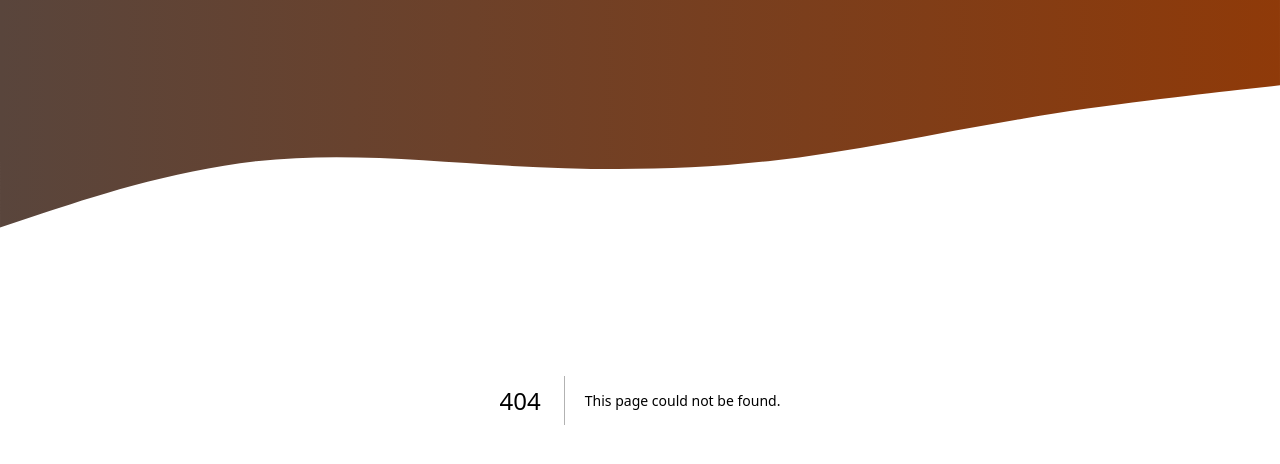
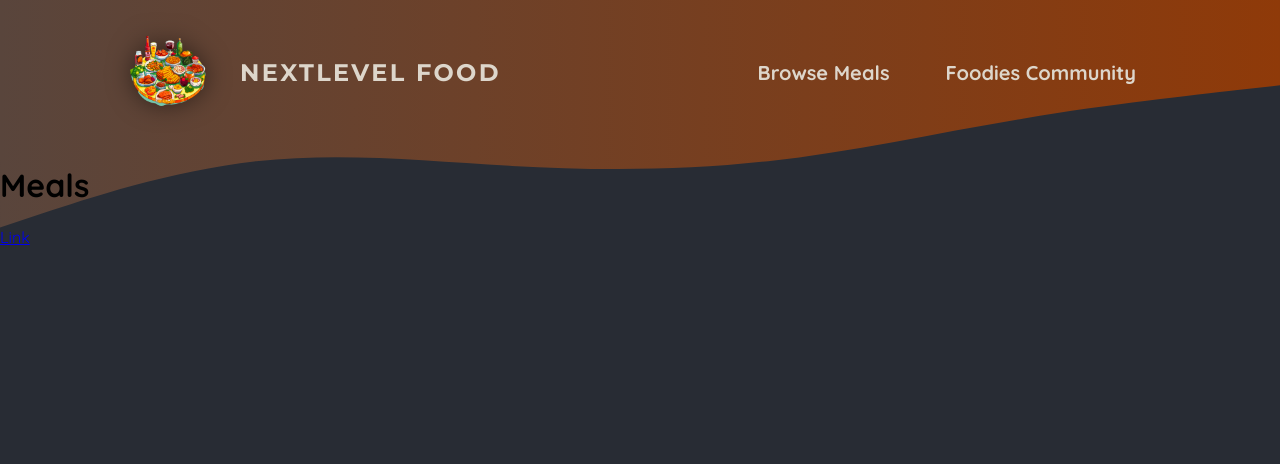
Before and after one commit to LouisBis/05-onwards-foodies, a Next.js app: page /meals in a window 1280 px wide. Before the commit this address had no page. Shown: the top 464 px of the page. Built offline with nearby package versions, Linux system fonts and the light colour scheme.

Commit message:
Routes And Layout - Add routes - Add Layout component - styling

```diff
--- a/app/globals.css
+++ b/app/globals.css
@@ -1,31 +1,16 @@
-@import url('https://fonts.googleapis.com/css2?family=Quicksand:wght@400;600;700&family=Montserrat:wght@400;700&display=swap');
+@import url("https://fonts.googleapis.com/css2?family=Quicksand:wght@400;600;700&family=Montserrat:wght@400;700&display=swap");
 
 * {
   box-sizing: border-box;
 }
 
 html {
-  font-family: 'Quicksand', sans-serif;
+  font-family: "Quicksand", sans-serif;
 }
 
 body {
   margin: 0;
   background: radial-gradient(#282c34, #282c34);
-}
-
-.header-background {
-  position: absolute;
-  width: 100%;
-  height: 320px;
-  top: 0;
-  left: 0;
-  z-index: -1;
-}
-
-svg {
-  display: block;
-  width: 100%;
-  height: auto;
 }
 
 .not-found,
@@ -46,7 +31,7 @@
   -webkit-text-fill-color: transparent;
   background-size: cover;
   background-position: center;
-  font-family: 'Montserrat', sans-serif;
+  font-family: "Montserrat", sans-serif;
 }
 
 .not-found p,
--- a/app/layout.js
+++ b/app/layout.js
@@ -1,35 +1,16 @@
-import './globals.css';
+import MainHeader from "@/components/main-header/main-header";
+import "./globals.css";
 
 export const metadata = {
-  title: 'NextLevel Food',
-  description: 'Delicious meals, shared by a food-loving community.',
+  title: "NextLevel Food",
+  description: "Delicious meals, shared by a food-loving community.",
 };
 
 export default function RootLayout({ children }) {
   return (
     <html lang="en">
       <body>
-        <div className="header-background">
-          <svg xmlns="http://www.w3.org/2000/svg" viewBox="0 0 1440 320">
-            <defs>
-              <linearGradient id="gradient" x1="0%" y1="0%" x2="100%" y2="0%">
-                <stop
-                  offset="0%"
-                  style={{ stopColor: '#59453c', stopOpacity: '1' }}
-                />
-                <stop
-                  offset="100%"
-                  style={{ stopColor: '#8f3a09', stopOpacity: '1' }}
-                />
-              </linearGradient>
-            </defs>
-            <path
-              fill="url(#gradient)"
-              d="M0,256L48,240C96,224,192,192,288,181.3C384,171,480,181,576,186.7C672,192,768,192,864,181.3C960,171,1056,149,1152,133.3C1248,117,1344,107,1392,101.3L1440,96L1440,0L1392,0C1344,0,1248,0,1152,0C1056,0,960,0,864,0C768,0,672,0,576,0C480,0,384,0,288,0C192,0,96,0,48,0L0,0Z"
-            ></path>
-          </svg>
-        </div>
-
+        <MainHeader />
         {children}
       </body>
     </html>
--- /dev/null
+++ b/app/meals/page.js
@@ -0,0 +1,10 @@
+import Link from "next/link";
+
+export default function MealsPage() {
+  return (
+    <main>
+      <h1>Meals</h1>
+      <Link href="/meals/test">Link</Link>
+    </main>
+  );
+}
--- /dev/null
+++ b/components/main-header/main-header-background.js
@@ -0,0 +1,26 @@
+import styles from "./main-header-background.module.css";
+
+export default function MainHeaderBackground() {
+  return (
+    <div className={styles["header-background"]}>
+      <svg xmlns="http://www.w3.org/2000/svg" viewBox="0 0 1440 320">
+        <defs>
+          <linearGradient id="gradient" x1="0%" y1="0%" x2="100%" y2="0%">
+            <stop
+              offset="0%"
+              style={{ stopColor: "#59453c", stopOpacity: "1" }}
+            />
+            <stop
+              offset="100%"
+              style={{ stopColor: "#8f3a09", stopOpacity: "1" }}
+            />
+          </linearGradient>
+        </defs>
+        <path
+          fill="url(#gradient)"
+          d="M0,256L48,240C96,224,192,192,288,181.3C384,171,480,181,576,186.7C672,192,768,192,864,181.3C960,171,1056,149,1152,133.3C1248,117,1344,107,1392,101.3L1440,96L1440,0L1392,0C1344,0,1248,0,1152,0C1056,0,960,0,864,0C768,0,672,0,576,0C480,0,384,0,288,0C192,0,96,0,48,0L0,0Z"
+        ></path>
+      </svg>
+    </div>
+  );
+}
--- /dev/null
+++ b/components/main-header/main-header-background.module.css
@@ -0,0 +1,14 @@
+.header-background {
+  position: absolute;
+  width: 100%;
+  height: 320px;
+  top: 0;
+  left: 0;
+  z-index: -1;
+}
+
+.header-background svg {
+  display: block;
+  width: 100%;
+  height: auto;
+}
--- /dev/null
+++ b/components/main-header/main-header.js
@@ -0,0 +1,31 @@
+import Link from "next/link";
+import Image from "next/image";
+
+import styles from "./main-header.module.css";
+import logoImg from "@/assets/logo.png";
+import MainHeaderBackground from "./main-header-background";
+
+export default function MainHeader() {
+  return (
+    <>
+      <MainHeaderBackground />
+      <header className={styles.header}>
+        <Link className={styles.logo} href="/">
+          <Image src={logoImg} alt="A plate with food on it" priority />
+          NextLevel Food
+        </Link>
+
+        <nav className={styles.nav}>
+          <ul>
+            <li>
+              <Link href="/meals">Browse Meals</Link>
+            </li>
+            <li>
+              <Link href="/community">Foodies Community</Link>
+            </li>
+          </ul>
+        </nav>
+      </header>
+    </>
+  );
+}
--- /dev/null
+++ b/components/main-header/main-header.module.css
@@ -0,0 +1,67 @@
+.header {
+  display: flex;
+  justify-content: space-between;
+  align-items: center;
+  padding: 2rem 1rem;
+}
+
+@media (min-width: 768px) {
+  .header {
+    padding: 2rem 10%;
+  }
+}
+
+.nav ul {
+  list-style: none;
+  margin: 0;
+  padding: 0;
+  display: flex;
+  gap: 1.5rem;
+  /* font-family: 'Montserrat', sans-serif; */
+  font-size: 1.25rem;
+}
+
+.nav a {
+  text-decoration: none;
+  color: #ddd6cb;
+  font-weight: bold;
+  padding: 0.5rem 1rem;
+  border-radius: 0.5rem;
+}
+
+.nav a:hover,
+.nav a:active {
+  background: linear-gradient(90deg, #ff8a05, #f9b331);
+  background-clip: text;
+  -webkit-background-clip: text;
+  -webkit-text-fill-color: transparent;
+  text-shadow: 0 0 18px rgba(248, 190, 42, 0.8);
+}
+
+.active {
+  background: linear-gradient(90deg, #ff8a05, #f9b331);
+  background-clip: text;
+  -webkit-background-clip: text;
+  -webkit-text-fill-color: transparent;
+}
+
+.logo {
+  display: flex;
+  align-items: center;
+  justify-content: center;
+  gap: 2rem;
+  text-decoration: none;
+  color: #ddd6cb;
+  font-weight: bold;
+  font-family: "Montserrat", sans-serif;
+  letter-spacing: 0.15rem;
+  text-transform: uppercase;
+  font-size: 1.5rem;
+}
+
+.logo img {
+  width: 5rem;
+  height: 5rem;
+  object-fit: contain;
+  filter: drop-shadow(0 0 0.75rem rgba(0, 0, 0, 0.5));
+}
```
Also changed, not shown: app/community/page.js (added, +7 -0 lines), app/meals/[slug]/page.js (added, +7 -0 lines), app/meals/share/page.js (added, +7 -0 lines), 1 other file (tests, documents, lock files or other folders).
